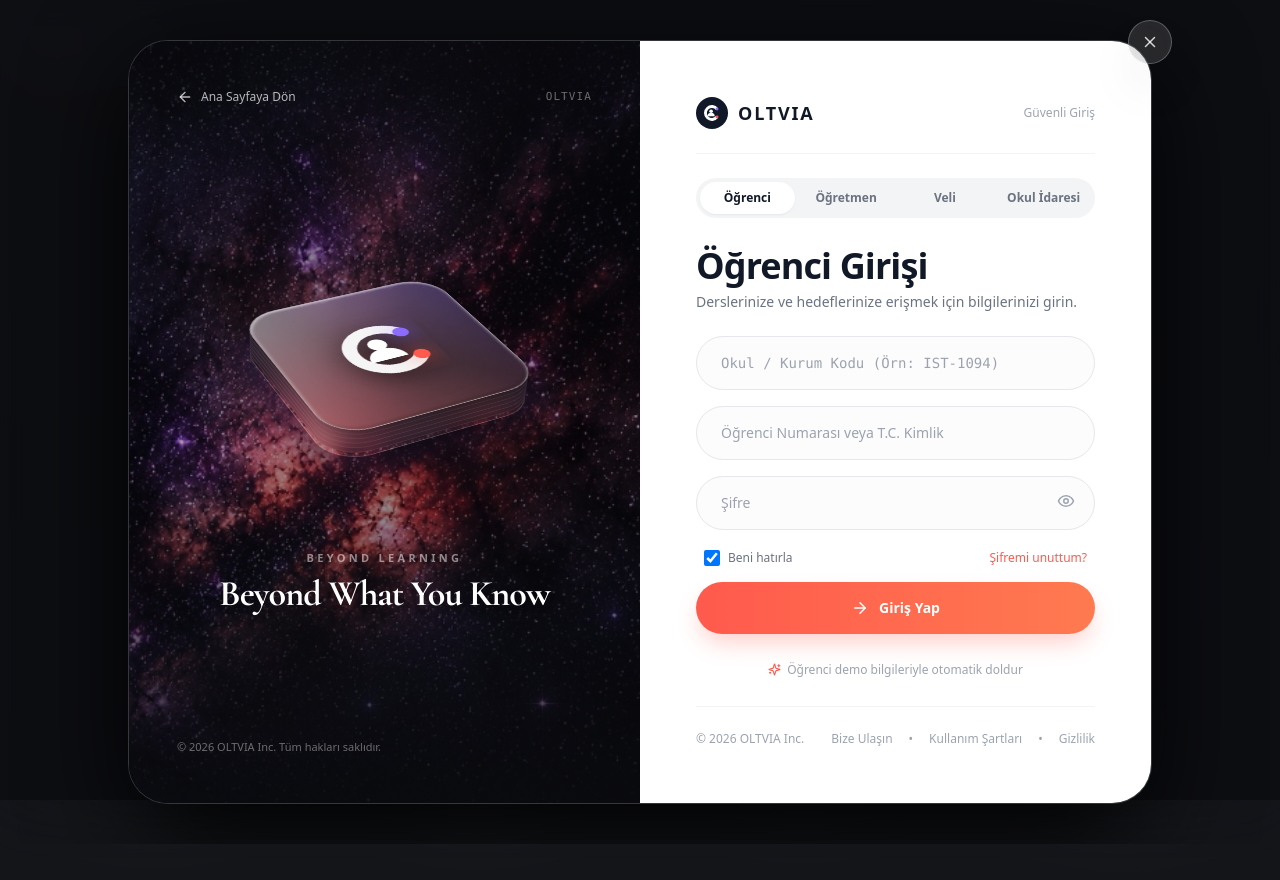
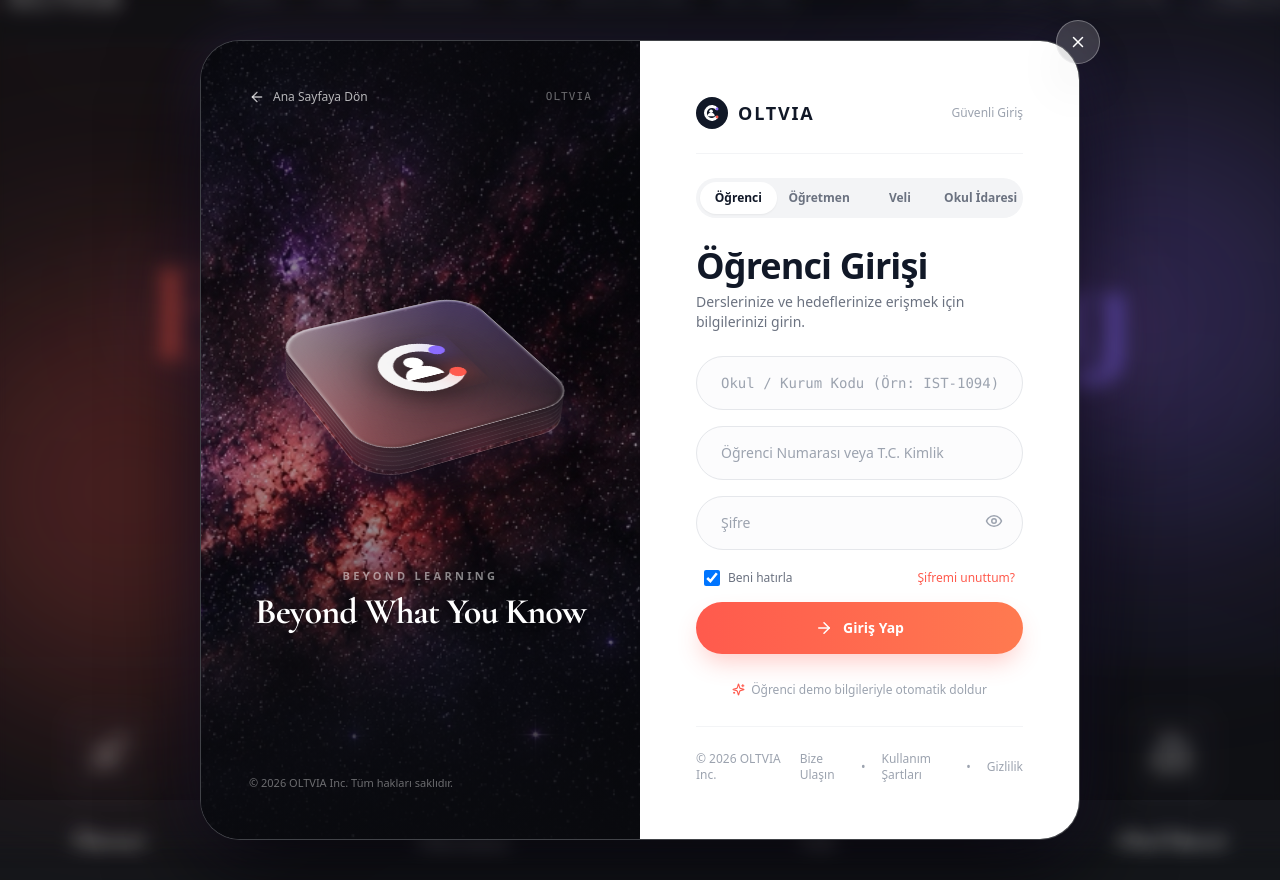
Before and after one commit to onurcakal0/oltvia-new-proje, a Next.js app in the folder apps/web/: page /giris in a window 1280 px wide. Before the commit the page ends 844 px from the top, so only its background shows below. Built offline with nearby package versions, Linux system fonts and the light colour scheme; a web font is replaced by a local one.

Commit message:
Enhance side visibility of blurred background site with wider scale, gentle blur and ambient glow orbs

```diff
--- a/apps/web/src/app/giris/page.tsx
+++ b/apps/web/src/app/giris/page.tsx
@@ -420,35 +420,39 @@ function GirisContent() {
   return (
     <div className="relative min-h-screen w-full flex items-center justify-center p-3 sm:p-6 lg:p-10 font-sans selection:bg-[#FF5A4D]/30 overflow-x-hidden">
 
-      {/* 1. ACTUAL SITE IN THE BACKGROUND (BLURRED & OPACITY FILTERED) */}
+      {/* 1. ACTUAL SITE IN THE BACKGROUND (Vividly blurred & clearly visible on the sides) */}
       <div
-        className="fixed inset-0 pointer-events-none select-none overflow-hidden -z-20 filter blur-xl sm:blur-2xl scale-[1.02] opacity-45 brightness-90"
+        className="fixed inset-0 pointer-events-none select-none overflow-hidden -z-20 filter blur-[8px] scale-[1.12] opacity-85 brightness-105"
         aria-hidden="true"
       >
         <OltviaLandingPage />
       </div>
 
-      {/* 2. FROSTED GLASS MODAL BACKDROP (Clicking outside returns to home) */}
+      {/* Vibrant Ambient Glows to enrich the side spaces */}
+      <div className="fixed top-1/3 -left-24 w-[28rem] h-[28rem] bg-[#FF5A4D]/25 rounded-full blur-[110px] pointer-events-none -z-15" />
+      <div className="fixed bottom-1/3 -right-24 w-[28rem] h-[28rem] bg-[#8B6CFF]/25 rounded-full blur-[110px] pointer-events-none -z-15" />
+
+      {/* 2. TRANSLUCENT FROSTED GLASS BACKDROP (Soft tint so site is fully visible) */}
       <Link
         href="/"
-        className="fixed inset-0 bg-[#0B0C10]/70 backdrop-blur-md -z-10 cursor-default"
+        className="fixed inset-0 bg-[#07080B]/35 backdrop-blur-[3px] -z-10 cursor-default"
         title="Kapatmak için dışarı tıklayın"
       />
 
       {/* 3. MODAL CONTAINER WITH CLOSE BUTTON */}
-      <div className="relative w-full max-w-5xl z-10 my-auto animate-in fade-in zoom-in-95 duration-300">
+      <div className="relative w-full max-w-4xl lg:max-w-[55rem] z-10 my-auto animate-in fade-in zoom-in-95 duration-300">
 
         {/* Floating Close (X) Button */}
         <Link
           href="/"
-          className="absolute -top-3.5 -right-3.5 sm:-top-5 sm:-right-5 w-10 h-10 sm:w-11 sm:h-11 rounded-full bg-white/10 hover:bg-white/25 border border-white/25 text-white flex items-center justify-center backdrop-blur-2xl transition-all shadow-2xl hover:scale-110 z-50 group"
+          className="absolute -top-3.5 -right-3.5 sm:-top-5 sm:-right-5 w-10 h-10 sm:w-11 sm:h-11 rounded-full bg-white/15 hover:bg-white/30 border border-white/30 text-white flex items-center justify-center backdrop-blur-2xl transition-all shadow-2xl hover:scale-110 z-50 group"
           title="Ana Sayfaya Dön"
         >
-          <X size={18} className="transition-transform group-hover:rotate-90 text-white/80 group-hover:text-white" />
+          <X size={18} className="transition-transform group-hover:rotate-90 text-white" />
         </Link>
 
         {/* Main Unified Payoneer-Style Card Container */}
-        <div className="w-full rounded-[2.5rem] overflow-hidden shadow-[0_30px_100px_rgba(0,0,0,0.95)] border border-white/15 flex flex-col lg:flex-row min-h-[640px] bg-[#12141A]">
+        <div className="w-full rounded-[2.5rem] overflow-hidden shadow-[0_30px_90px_rgba(0,0,0,0.85),_0_0_60px_rgba(139,108,255,0.18)] border border-white/20 flex flex-col lg:flex-row min-h-[620px] bg-[#12141A]">
 
           {/* ================= LEFT SIDE: SPACE NEBULA + SHOOTING STARS + 3D LIQUID GLASS LOGO ================= */}
           <div
```
